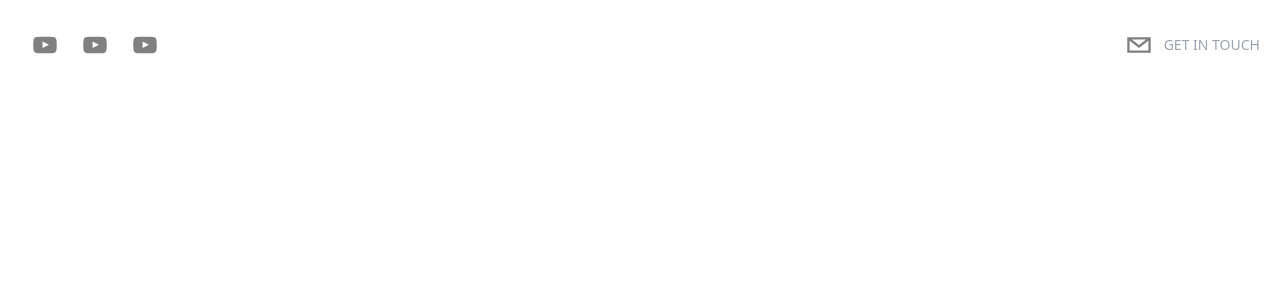
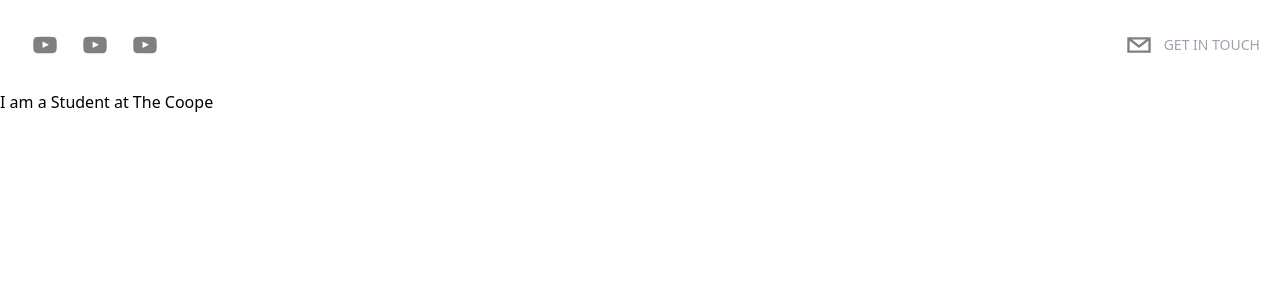
Before and after one commit to colinh09/example-website, a Next.js app: page / in a window 1280 px wide. Shown: the top 300 px of the page. Built offline with nearby package versions, Linux system fonts and the light colour scheme.

Commit message:
working on hero, added typing animation

```diff
--- /dev/null
+++ b/components/Hero.tsx
@@ -0,0 +1,27 @@
+import React from 'react'
+import { Cursor, useTypewriter } from "react-simple-typewriter"
+
+type Props = {}
+
+function Hero({}: Props) {
+    const [text, count] = useTypewriter({
+        words: [
+            "Hello! My name is Colin Hwang",
+            "I am a Student at The Cooper Union",
+            "I am a Programmer",
+            "I am an Electrical Engineer"
+        ],
+        loop: true,
+        delaySpeed: 2000,
+    })
+  return (
+    <div>
+        <h1>
+            <span>{text}</span>
+            <Cursor cursorColor="#F7AB0A" />
+        </h1>
+    </div>
+  )
+}
+
+export default Hero
--- a/package.json
+++ b/package.json
@@ -13,6 +13,7 @@
     "next": "12.3.1",
     "react": "18.2.0",
     "react-dom": "18.2.0",
+    "react-simple-typewriter": "^4.0.2",
     "react-social-icons": "^5.14.0"
   },
   "devDependencies": {
--- a/pages/index.tsx
+++ b/pages/index.tsx
@@ -3,6 +3,7 @@
 import Image from 'next/image'
 import styles from '../styles/Home.module.css'
 import Header from '../components/Header'
+import Hero from '../components/Hero'
 
 const Home: NextPage = () => {
   return (
@@ -13,7 +14,11 @@
 
       {/* Header */}
       <Header />
+
       {/* Hero  */}
+      <section id="hero">
+        <Hero />
+      </section>
 
       {/* About  */}
 
```
Also changed, not shown: 1 other file (tests, documents, lock files or other folders).
